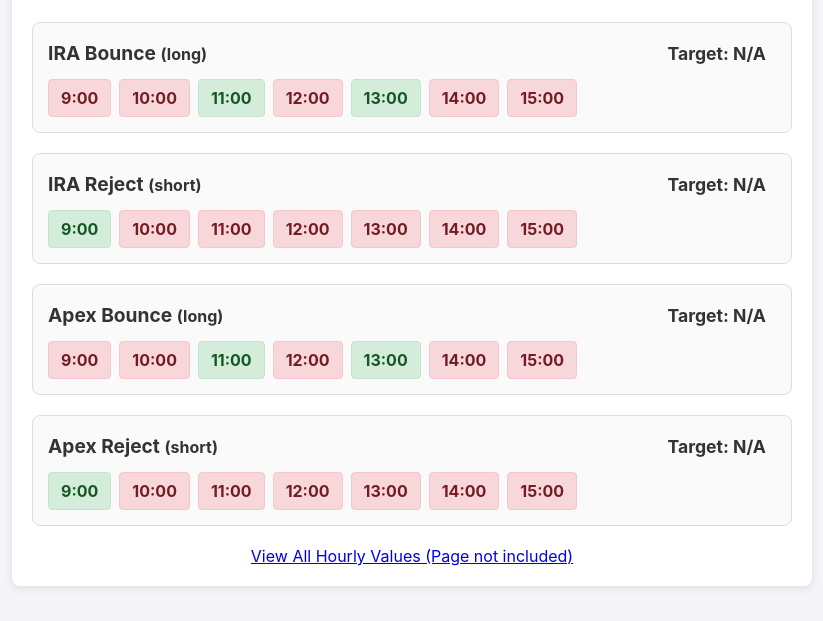
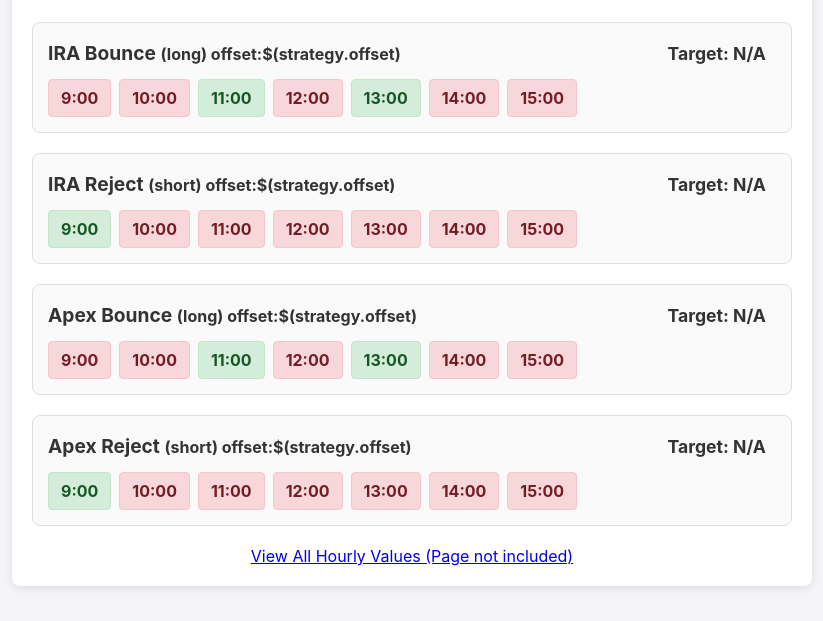
Before and after one commit to dustinhartje/trade-timer, a plain HTML site: page index.html in a window 1280 px wide. Shown: the part 201-822 px from the top of the page, without its empty margins (228-1051 px from the left). Drawn offline with Linux system fonts and the light colour scheme.

Commit message:
Update index.html

```diff
--- a/index.html
+++ b/index.html
@@ -236,7 +236,7 @@
                 // Create Header
                 const header = document.createElement('div');
                 header.className = 'strategy-header';
-                header.innerHTML = `<h3>${strategy.name} <small>(${strategy.type})</small></h3>
+                header.innerHTML = `<h3>${strategy.name} <small>(${strategy.type}) offset:$(strategy.offset)</small></h3>
                                     <span class="target-price ${highlightClass}">Target: ${targetPrice}</span>`;
 
                 // Create Hours Container
```
